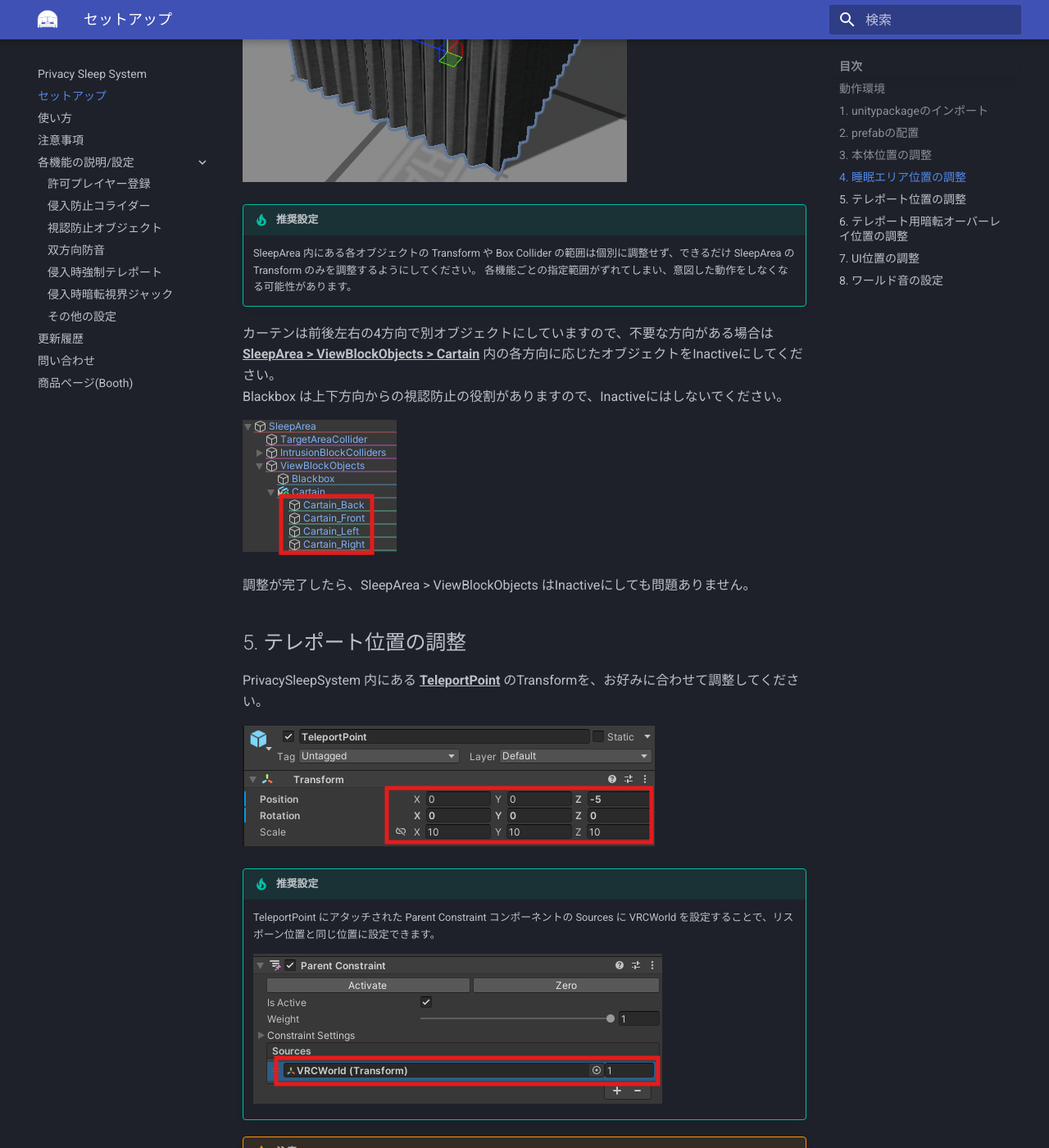
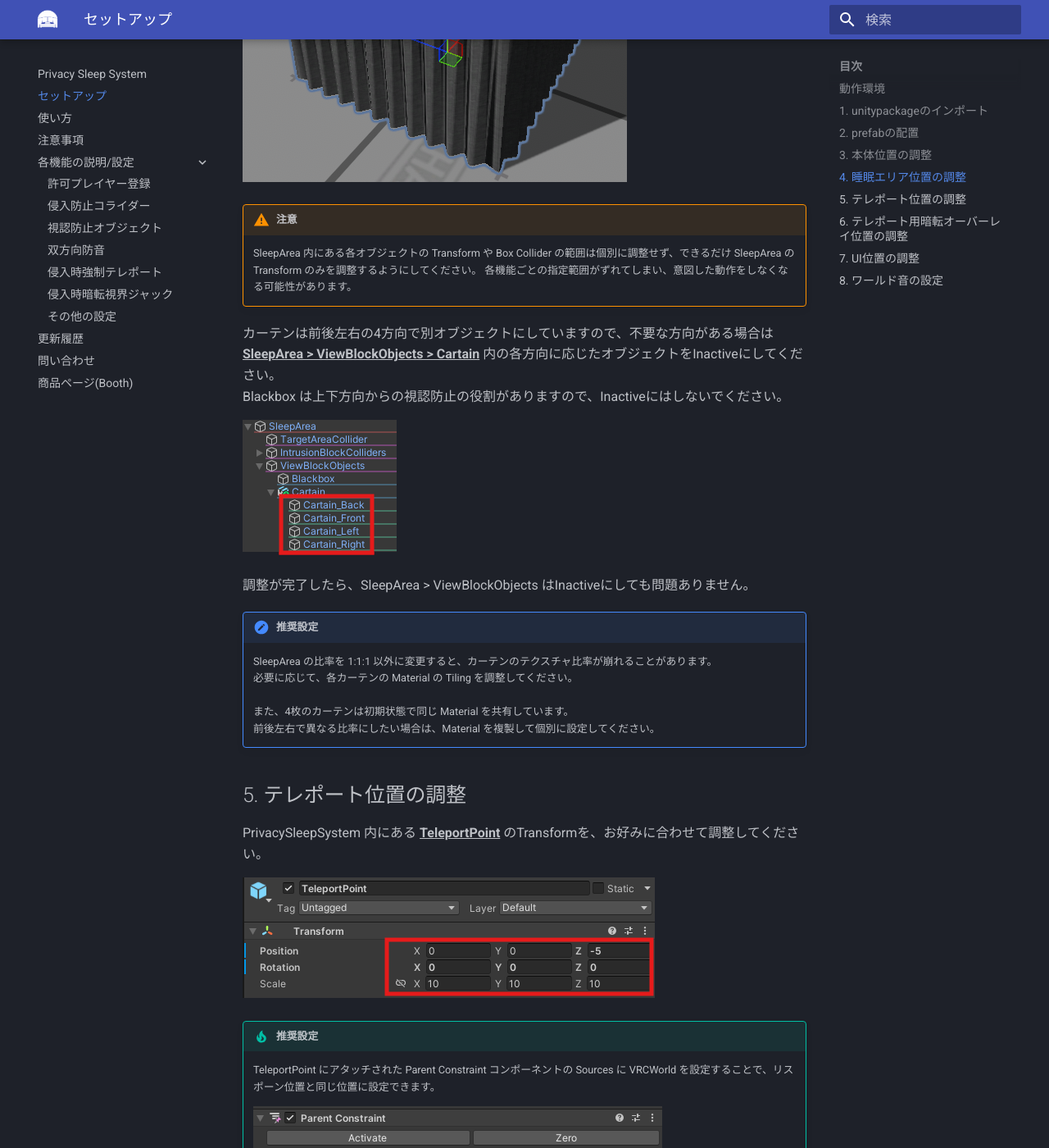
Before and after one commit to kogoro0320/privacy-sleep-system-docs, an MkDocs documentation site: the page built from docs/setup.md, in a window 1280 px wide and 1400 px high, scrolled down 1722 px. Shown: the whole window at 82% size. Built offline with MkDocs 1.6.1 and Material for MkDocs 9.7.7, drawn with Linux system fonts in a browser that asks for light colours; some of the changed text lies outside the part shown.

Commit message:
セットアップを修正

```diff
--- a/docs/setup.md
+++ b/docs/setup.md
@@ -33,7 +33,7 @@ PrivacySleepSystem 内にある <u>**SleepArea**</u> の Transform を、下部
 ![設定画面](images/setup_04-01.png)
 ![設定画面](images/setup_04-02.png)
 
-!!! tip "推奨設定"
+!!! warning "注意"
     SleepArea 内にある各オブジェクトの Transform や Box Collider の範囲は個別に調整せず、できるだけ SleepArea の Transform のみを調整するようにしてください。
     各機能ごとの指定範囲がずれてしまい、意図した動作をしなくなる可能性があります。
 
@@ -43,6 +43,13 @@ Blackbox は上下方向からの視認防止の役割がありますので、In
 ![設定画面](images/setup_04-03.png)
 
 調整が完了したら、SleepArea > ViewBlockObjects はInactiveにしても問題ありません。
+
+!!! tips "推奨設定"
+    SleepArea の比率を 1:1:1 以外に変更すると、カーテンのテクスチャ比率が崩れることがあります。<br>
+    必要に応じて、各カーテンの Material の Tiling を調整してください。<br>
+    <br>
+    また、4枚のカーテンは初期状態で同じ Material を共有しています。<br>
+    前後左右で異なる比率にしたい場合は、Material を複製して個別に設定してください。
 
 ## 5. テレポート位置の調整
 
@@ -76,8 +83,8 @@ PrivacySleepSystem > UI内にある <u>**InsideUI と OutsideUI**</u> のTransfo
 ![設定画面](images/setup_07-01.png)
 ![設定画面](images/setup_07-02.png)
 
-!!! tip "推奨設定"
-    InsideUI は SleepArea の範囲内への設置を推奨します。OutsideUI は SleepArea の範囲外に設置してください。
+!!! warning "注意"
+    InsideUI は SleepArea の範囲内への設置を推奨します。OutsideUI は必ず SleepArea の範囲外に設置してください。
 
 ## 8. ワールド音の設定
 
```
